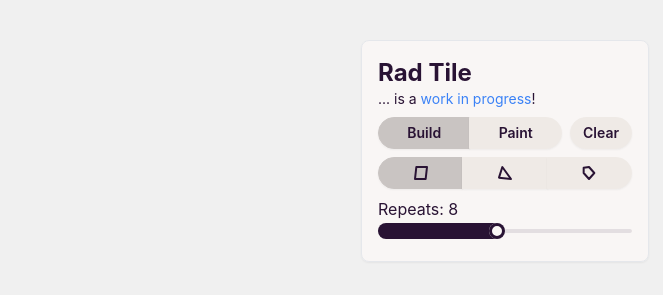
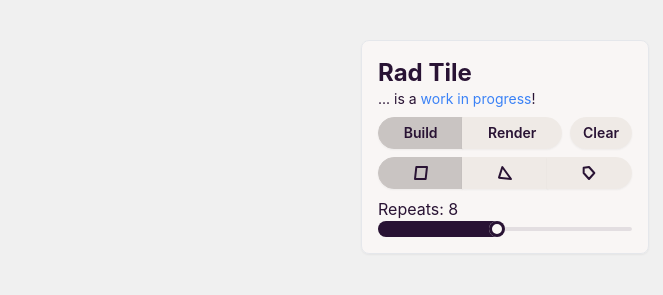
Before and after one commit to flatpickles/rad-tile, a React (Vite) app: page / in a window 1280 px wide. Shown: the top 295 px of the page, without its empty margins (591-1254 px from the left). Built offline with nearby package versions, Linux system fonts and the light colour scheme.

Commit message:
rename "Paint" -> "Render"

```diff
--- a/src/components/ModeSelector.tsx
+++ b/src/components/ModeSelector.tsx
@@ -18,10 +18,10 @@ const ModeSelector: React.FC<ModeSelectorProps> = ({
                 Build
             </button>
             <button
-                className={`join-item btn btn-sm flex-grow ${activeMode === 'paint' ? 'btn-active' : ''}`}
-                onClick={() => handleModeChange('paint')}
+                className={`join-item btn btn-sm flex-grow ${activeMode === 'render' ? 'btn-active' : ''}`}
+                onClick={() => handleModeChange('render')}
             >
-                Paint
+                Render
             </button>
         </div>
     );
--- a/src/components/RepeatSlider.tsx
+++ b/src/components/RepeatSlider.tsx
@@ -29,7 +29,7 @@ const RepeatSlider: React.FC<RepeatSliderProps> = ({
     }
 
     return (
-        <div>
+        <div className="flex flex-col">
             <div className="flex justify-between">
                 <p>Repeats: {repeats}</p>
                 {baseRepeats && <p>Base: {baseRepeats}</p>}
--- a/src/components/SimpleSlider.tsx
+++ b/src/components/SimpleSlider.tsx
@@ -21,7 +21,7 @@ const SimpleSlider: React.FC<SimpleSliderProps> = ({
     }
 
     return (
-        <div>
+        <div className="flex flex-col">
             {label && (
                 <div className="flex justify-between">
                     <p>
--- a/src/main/ContentsPaint.tsx
+++ b/src/main/ContentsRender.tsx
@@ -3,11 +3,11 @@ import ColorPicker from '../components/ColorPicker';
 import SimpleSlider from '../components/SimpleSlider';
 import { TileManager } from '../tile/TileManager';
 
-interface ContentsPaintProps {
+interface ContentsRenderProps {
     manager: TileManager;
 }
 
-const ContentsPaint: React.FC<ContentsPaintProps> = ({ manager }) => {
+const ContentsRender: React.FC<ContentsRenderProps> = ({ manager }) => {
     const [strokeColor, setStrokeColor] = useState<string>(
         manager.style.strokeColor,
     );
@@ -54,4 +54,4 @@ const ContentsPaint: React.FC<ContentsPaintProps> = ({ manager }) => {
     );
 };
 
-export default ContentsPaint;
+export default ContentsRender;
--- a/src/main/Overlay.tsx
+++ b/src/main/Overlay.tsx
@@ -4,7 +4,7 @@ import ModeSelector from '../components/ModeSelector';
 import OverlayHeader from '../components/OverlayHeader';
 import { ShapeType, TileManager, TileManagerMode } from '../tile/TileManager';
 import ContentsBuild from './ContentsBuild';
-import ContentsPaint from './ContentsPaint';
+import ContentsRender from './ContentsRender';
 
 const DEFAULT_REPEATS = 8;
 
@@ -54,7 +54,7 @@ const Overlay: React.FC<OverlayProps> = ({ manager }) => {
                     setActiveShape={setActiveShape}
                 />
             )}
-            {activeMode === 'paint' && <ContentsPaint manager={manager} />}
+            {activeMode === 'render' && <ContentsRender manager={manager} />}
         </div>
     );
 };
--- a/src/tile/TileManager.ts
+++ b/src/tile/TileManager.ts
@@ -27,7 +27,7 @@ const ACTIVE_STROKE_COLOR_DARK = '#000000';
 const ACTIVE_STROKE_COLOR_LIGHT = '#EEEEEE';
 const REPEAT_ATTENUATION = 0.4;
 
-export type TileManagerMode = 'build' | 'paint';
+export type TileManagerMode = 'build' | 'render';
 export type ShapeType = 'quad' | 'tri' | 'free';
 
 export type TileManagerEventType = 'add' | 'remove';
@@ -91,7 +91,7 @@ export class TileManager {
     }
 
     inputSelect(x: number, y: number) {
-        if (this.mode === 'paint') return;
+        if (this.mode === 'render') return;
         if (!this.canvas) return;
 
         // Translate the input coordinates to the canvas coordinates, incorporating the zoom level
@@ -172,7 +172,7 @@ export class TileManager {
     }
 
     inputMove(x: number, y: number) {
-        if (this.mode === 'paint') return;
+        if (this.mode === 'render') return;
         if (!this.canvas) return;
 
         // Translate the input coordinates to the canvas coordinates, incorporating the zoom level
```
Also changed, not shown: 1 other file (tests, documents, lock files or other folders).
